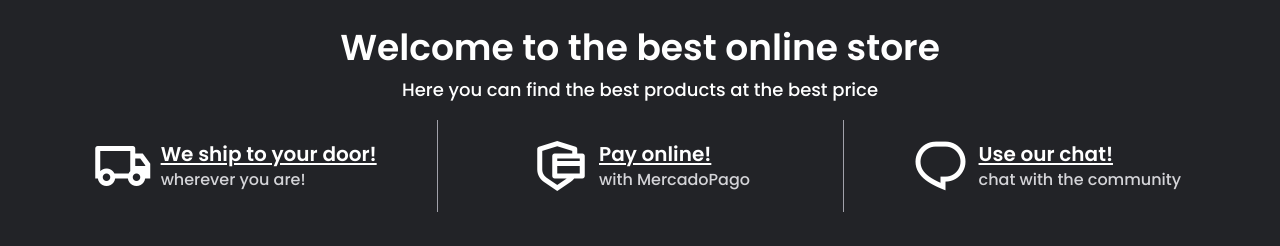
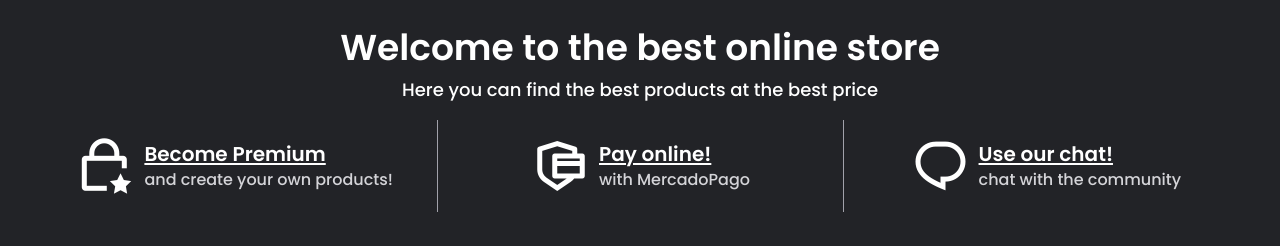
Before and after one commit to MEBotto/BACKEND-Coderhouse-BOTTO, a React (Vite) app in the folder Frontend/: page / in a window 1280 px wide. Shown: the part 820-1066 px from the top of the page. Built offline with nearby package versions, Linux system fonts and the light colour scheme; no server answers.

Commit message:
feat - front: Add premium page

```diff
--- a/Frontend/src/App.jsx
+++ b/Frontend/src/App.jsx
@@ -15,6 +15,7 @@ import Dashboard from "./pages/Dashboard/Dashboard.jsx";
 import Chat from "./pages/Chat.jsx";
 import PasswordReset from "./pages/PasswordReset.jsx";
 import Cart from "./pages/Cart.jsx";
+import Premium from "./pages/Premium.jsx";
 
 function App() {
   const current_theme = localStorage.getItem("current_theme");
@@ -61,6 +62,7 @@ function App() {
               <Route path="/cart" element={<Cart />} />
               <Route path="/profile" element={<Profile />} />
               <Route path="/products/*" element={<Products />} />
+              <Route path="/premium" element={<Premium />}/>
             </Route>
           </Routes>
         </AuthProvider>
--- a/Frontend/src/components/ServicesSection.jsx
+++ b/Frontend/src/components/ServicesSection.jsx
@@ -24,17 +24,20 @@ export default function ServicesSection({ theme }) {
         } divide-gray-200`}
       >
         <div className="flex flex-col lg:flex-row items-center justify-center gap-2 p-4">
-          <i className="ri-truck-line text-6xl hover:scale-110 transition-transform duration-200" />
+          <i className="ri-lock-star-line text-6xl hover:scale-110 transition-transform duration-200" />
           <div className="flex flex-col items-center lg:items-start">
-            <h3 className="font-bold text-xl underline underline-offset-2">
-              We ship to your door!
-            </h3>
+            <Link
+              to={"/premium"}
+              className="font-bold text-xl underline underline-offset-2"
+            >
+              Become Premium
+            </Link>
             <p
               className={`${
                 theme === "dark" ? "text-zinc-300" : "text-zinc-500"
               }`}
             >
-              wherever you are!
+              and create your own products!
             </p>
           </div>
         </div>
--- /dev/null
+++ b/Frontend/src/pages/Premium.jsx
@@ -0,0 +1,15 @@
+import useTheme from "../hooks/useTheme";
+
+export default function Premium() {
+  const { theme } = useTheme();
+
+  return (
+    <div
+      className={`${
+        theme === "dark" ? "bg-color" : "bg-colorLight"
+      } w-screen h-screen flex justify-center items-end`}
+    >
+      <h1>PREMIUM</h1>
+    </div>
+  );
+}
```
